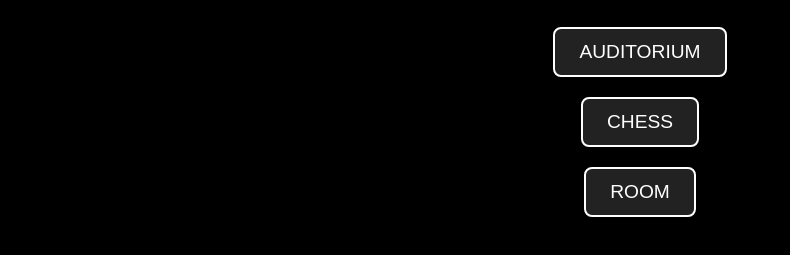
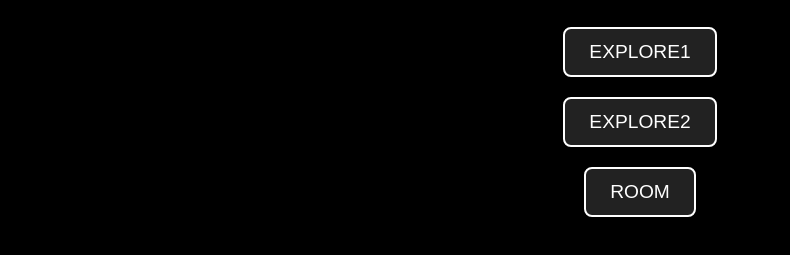
Before and after one commit to JohnKalla/B.CALiDAR, a plain HTML site: page index.html in a window 1280 px wide. Shown: the part 317-572 px from the top of the page, without its empty margins (0-790 px from the left). Drawn offline with nearby package versions, Linux system fonts and the light colour scheme.

Commit message:
deploy: b51c19007fa9271694540877032ee7c08d18c056

```diff
--- a/index.html
+++ b/index.html
@@ -72,8 +72,8 @@
   <button onclick = "window.location.href = '/B.CALiDAR/'"> X </button>
   <div id="main-menu">
     <h1>B.CALiDAR</h1>
-    <button class="menu-button" data-map="/B.CALiDAR/models/model_20.glb">AUDITORIUM</button>
-    <button class="menu-button" data-map="/B.CALiDAR/models/chess_2.glb">CHESS</button>
+    <button class="menu-button" data-map="/B.CALiDAR/models/model_20.glb">EXPLORE1</button>
+    <button class="menu-button" data-map="/B.CALiDAR/models/chess_2.glb">EXPLORE2</button>
     <button class="menu-button" data-map="/B.CALiDAR/models/room.glb">ROOM</button>
   </div>
 </body>
```
